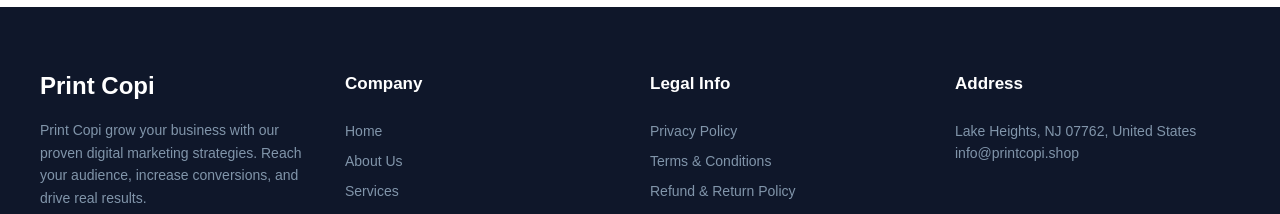
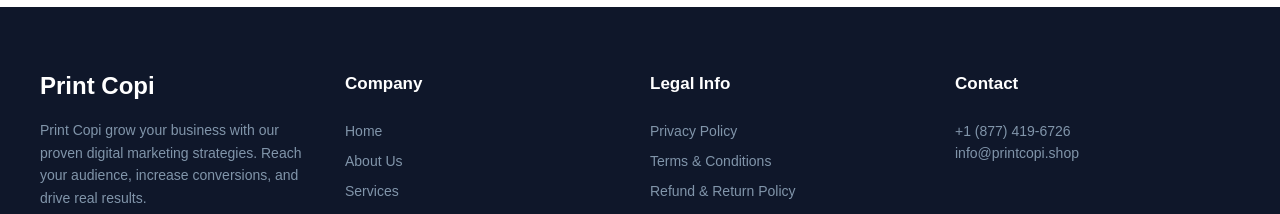
Before and after one commit to Nexzen-Extracts/landing-page, a plain HTML site: page index.html in a window 1280 px wide. Shown: the part 5393-5607 px from the top of the page. Drawn offline with Linux system fonts and the light colour scheme.

Commit message:
Change footer heading from 'Address' to 'Contact'

```diff
--- a/index.html
+++ b/index.html
@@ -269,9 +269,9 @@
             </ul>
         </div>
         <div class="footer-col">
-            <h4 class="footer-col1">Address</h4>
+            <h4 class="footer-col1">Contact</h4>
             <p class="footer-links">
-                 Lake Heights, NJ 07762, United States<br>
+                +1 (877) 419-6726<br>
                 info@printcopi.shop
 
             </p>
```
